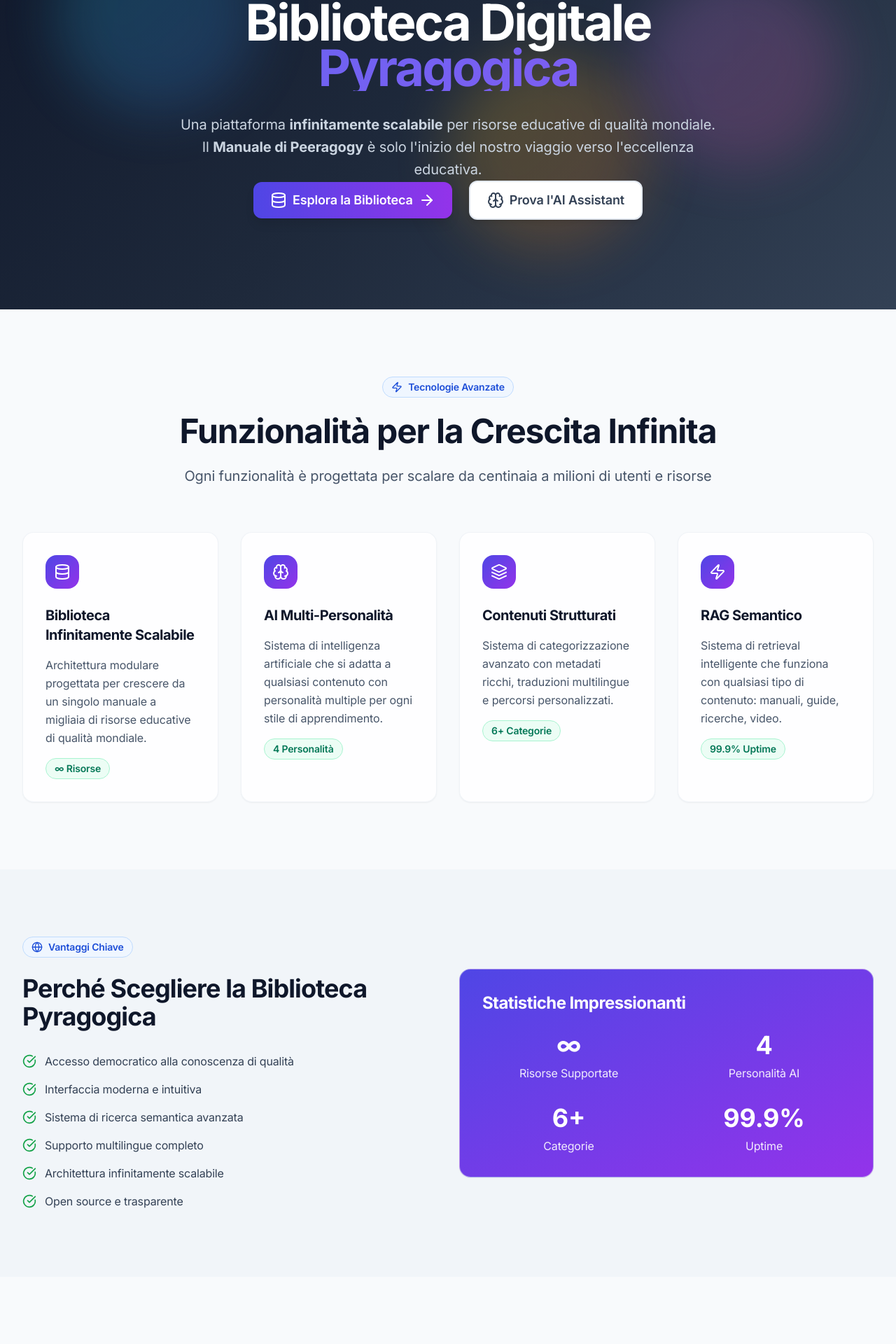
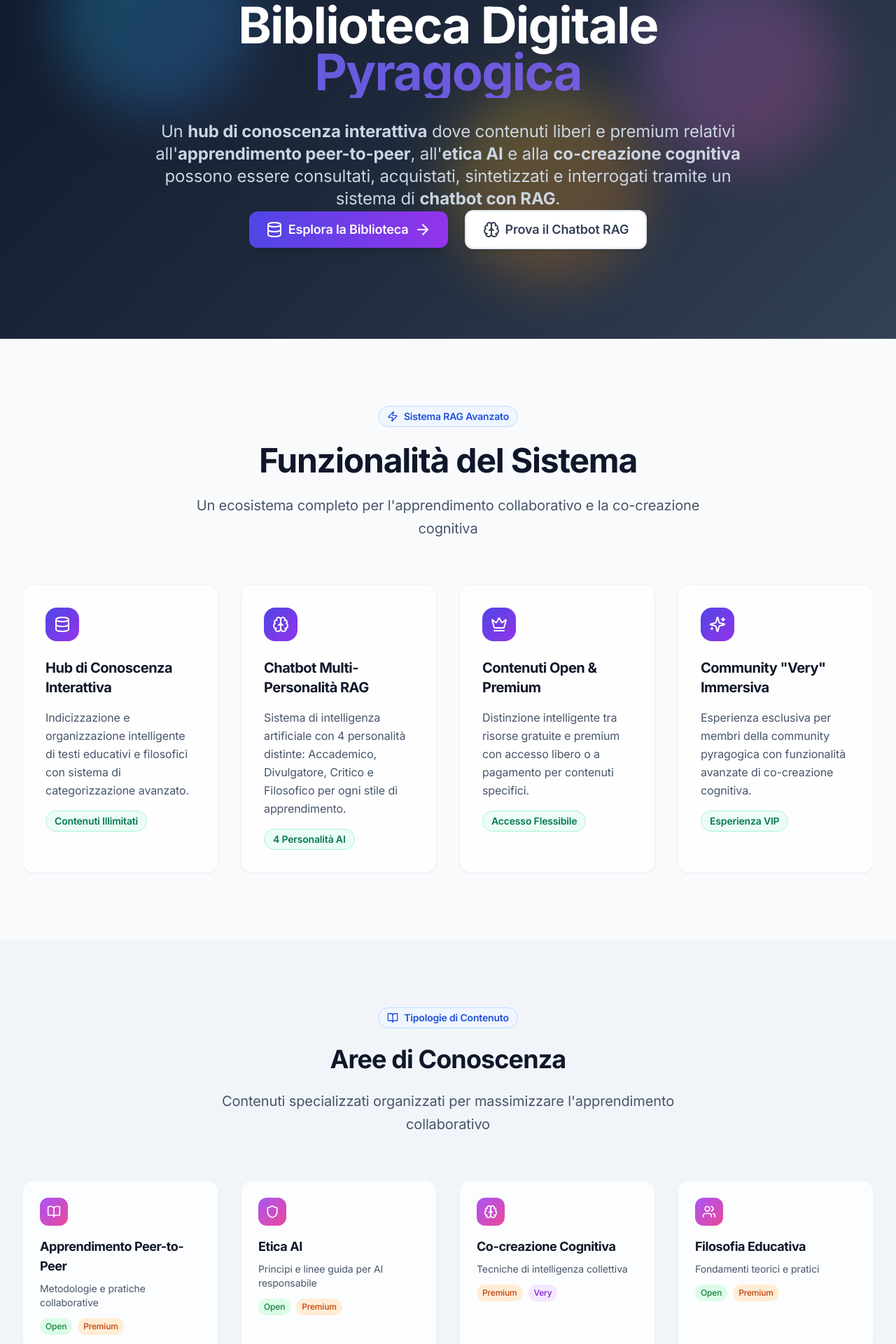
Before and after one commit to FTG-003/pyragogica, a React (Vite) app: page / in a window 1280 px wide. Shown: the part 287-2207 px from the top of the page at 70% size. Built offline with nearby package versions, Linux system fonts and the light colour scheme.

Commit message:
Fix Typography and Update Homepage Content

```diff
--- a/src/index.css
+++ b/src/index.css
@@ -130,7 +130,8 @@
     @apply text-3xl sm:text-4xl md:text-6xl lg:text-7xl font-bold text-white mb-4 sm:mb-6;
     font-feature-settings: 'ss01', 'ss02';
     letter-spacing: -0.04em;
-    line-height: 0.9;
+    line-height: 0.85; /* Fix per lettere tagliate */
+    padding-bottom: 0.1em; /* Spazio extra per discendenti */
   }
 
   .hero-subtitle {
@@ -213,6 +214,16 @@
   .message-system {
     @apply bg-slate-100/80 backdrop-blur-sm text-slate-700 border border-slate-200/50;
   }
+
+  /* Fix per testo tagliato */
+  .text-gradient {
+    background: linear-gradient(135deg, #6366f1 0%, #8b5cf6 100%);
+    -webkit-background-clip: text;
+    -webkit-text-fill-color: transparent;
+    background-clip: text;
+    padding-bottom: 0.1em; /* Spazio extra per lettere con discendenti */
+    line-height: 0.85; /* Line height ottimizzato */
+  }
 }
 
 @keyframes fadeInUp {
@@ -266,11 +277,6 @@
     background-size: 200px 100%;
   }
 
-  .text-gradient {
-    background: linear-gradient(135deg, #6366f1 0%, #8b5cf6 100%);
-    @apply bg-clip-text text-transparent;
-  }
-
   .shadow-modern {
     box-shadow: 0 20px 40px -10px rgba(0, 0, 0, 0.1);
   }
@@ -288,6 +294,7 @@
 
   .hero-title {
     @apply text-2xl leading-tight;
+    padding-bottom: 0.15em; /* Più spazio su mobile */
   }
 
   .hero-subtitle {
--- a/src/pages/HomePage.tsx
+++ b/src/pages/HomePage.tsx
@@ -1,60 +1,87 @@
 import React from 'react';
-import { BookOpen, Brain, Users, Zap, ArrowRight, Star, Globe, Shield, Database, Layers, CheckCircle } from 'lucide-react';
+import { BookOpen, Brain, Users, Zap, ArrowRight, Star, Globe, Shield, Database, Layers, CheckCircle, Crown, Lock, Sparkles } from 'lucide-react';
 
 const HomePage = () => {
   const features = [
     {
       icon: Database,
-      title: 'Biblioteca Infinitamente Scalabile',
-      description: 'Architettura modulare progettata per crescere da un singolo manuale a migliaia di risorse educative di qualità mondiale.',
-      stats: '∞ Risorse'
+      title: 'Hub di Conoscenza Interattiva',
+      description: 'Indicizzazione e organizzazione intelligente di testi educativi e filosofici con sistema di categorizzazione avanzato.',
+      stats: 'Contenuti Illimitati'
     },
     {
       icon: Brain,
-      title: 'AI Multi-Personalità',
-      description: 'Sistema di intelligenza artificiale che si adatta a qualsiasi contenuto con personalità multiple per ogni stile di apprendimento.',
-      stats: '4 Personalità'
+      title: 'Chatbot Multi-Personalità RAG',
+      description: 'Sistema di intelligenza artificiale con 4 personalità distinte: Accademico, Divulgatore, Critico e Filosofico per ogni stile di apprendimento.',
+      stats: '4 Personalità AI'
     },
     {
-      icon: Layers,
-      title: 'Contenuti Strutturati',
-      description: 'Sistema di categorizzazione avanzato con metadati ricchi, traduzioni multilingue e percorsi personalizzati.',
-      stats: '6+ Categorie'
+      icon: Crown,
+      title: 'Contenuti Open & Premium',
+      description: 'Distinzione intelligente tra risorse gratuite e premium con accesso libero o a pagamento per contenuti specifici.',
+      stats: 'Accesso Flessibile'
     },
     {
-      icon: Zap,
-      title: 'RAG Semantico',
-      description: 'Sistema di retrieval intelligente che funziona con qualsiasi tipo di contenuto: manuali, guide, ricerche, video.',
-      stats: '99.9% Uptime'
+      icon: Sparkles,
+      title: 'Community "Very" Immersiva',
+      description: 'Esperienza esclusiva per membri della community pyragogica con funzionalità avanzate di co-creazione cognitiva.',
+      stats: 'Esperienza VIP'
     }
   ];
 
   const benefits = [
-    'Accesso democratico alla conoscenza di qualità',
-    'Interfaccia moderna e intuitiva',
-    'Sistema di ricerca semantica avanzata',
-    'Supporto multilingue completo',
-    'Architettura infinitamente scalabile',
-    'Open source e trasparente'
+    'Accesso a contenuti peer-to-peer di qualità mondiale',
+    'Sistema RAG per sintesi e interrogazione intelligente',
+    'Distinzione chiara tra contenuti open e premium',
+    'Chatbot multi-personalità per ogni stile di apprendimento',
+    'Hub interattivo per co-creazione cognitiva',
+    'Community "Very" con accesso esclusivo'
+  ];
+
+  const contentTypes = [
+    {
+      icon: BookOpen,
+      title: 'Apprendimento Peer-to-Peer',
+      description: 'Metodologie e pratiche collaborative',
+      access: 'Open + Premium'
+    },
+    {
+      icon: Shield,
+      title: 'Etica AI',
+      description: 'Principi e linee guida per AI responsabile',
+      access: 'Open + Premium'
+    },
+    {
+      icon: Brain,
+      title: 'Co-creazione Cognitiva',
+      description: 'Tecniche di intelligenza collettiva',
+      access: 'Premium + Very'
+    },
+    {
+      icon: Users,
+      title: 'Filosofia Educativa',
+      description: 'Fondamenti teorici e pratici',
+      access: 'Open + Premium'
+    }
   ];
 
   const testimonials = [
     {
       name: 'Howard Rheingold',
       role: 'Co-fondatore, Progetto Peeragogy',
-      content: 'Una piattaforma che realizza la visione di una biblioteca digitale veramente collaborativa.',
+      content: 'Una piattaforma che realizza la visione di una biblioteca digitale veramente collaborativa e interattiva.',
       avatar: 'HR'
     },
     {
       name: 'Dr.ssa Maria Rossi',
       role: 'Ricercatrice, Scienze dell\'Educazione',
-      content: 'L\'architettura modulare permette di integrare facilmente nuove metodologie educative.',
+      content: 'Il sistema RAG multi-personalità offre un\'esperienza di apprendimento completamente nuova e personalizzata.',
       avatar: 'MR'
     },
     {
       name: 'Prof. Giovanni Bianchi',
       role: 'Esperto, Etica AI',
-      content: 'Un esempio eccellente di come l\'AI possa essere utilizzata responsabilmente nell\'educazione.',
+      content: 'Un esempio eccellente di come l\'AI possa essere utilizzata eticamente per democratizzare l\'accesso alla conoscenza.',
       avatar: 'GB'
     }
   ];
@@ -72,21 +99,28 @@ const HomePage = () => {
         <div className="container-modern hero-content">
           <div className="inline-flex items-center gap-3 px-6 py-3 bg-white/10 backdrop-blur-sm rounded-full text-white/90 text-sm font-semibold border border-white/20 animate-scale-in mb-8">
             <Star className="w-5 h-5 text-yellow-400" />
-            <span>Biblioteca Digitale Infinitamente Scalabile</span>
+            <span>Hub di Conoscenza Interattiva</span>
             <div className="w-2 h-2 bg-green-400 rounded-full animate-pulse"></div>
           </div>
 
           <div className="space-y-8">
-            <h1 className="hero-title animate-fade-in-up">
+            <h1 className="text-4xl sm:text-5xl md:text-6xl lg:text-7xl font-bold text-white mb-6 leading-[0.85] animate-fade-in-up">
               Biblioteca Digitale
-              <span className="block text-gradient animate-pulse">
+              <span className="block text-gradient animate-pulse" style={{
+                background: 'linear-gradient(135deg, #6366f1 0%, #8b5cf6 100%)',
+                WebkitBackgroundClip: 'text',
+                WebkitTextFillColor: 'transparent',
+                backgroundClip: 'text',
+                paddingBottom: '0.1em' // Fix per lettere tagliate
+              }}>
                 Pyragogica
               </span>
             </h1>
 
-            <p className="hero-subtitle animate-fade-in-up" style={{ animationDelay: '0.2s' }}>
-              Una piattaforma <strong>infinitamente scalabile</strong> per risorse educative di qualità mondiale.
-              Il <strong>Manuale di Peeragogy</strong> è solo l'inizio del nostro viaggio verso l'eccellenza educativa.
+            <p className="text-lg sm:text-xl md:text-2xl text-slate-300 max-w-4xl mx-auto leading-relaxed animate-fade-in-up" style={{ animationDelay: '0.2s' }}>
+              Un <strong>hub di conoscenza interattiva</strong> dove contenuti liberi e premium relativi all'<strong>apprendimento peer-to-peer</strong>,
+              all'<strong>etica AI</strong> e alla <strong>co-creazione cognitiva</strong> possono essere consultati, acquistati, sintetizzati e
+              interrogati tramite un sistema di <strong>chatbot con RAG</strong>.
             </p>
           </div>
 
@@ -99,7 +133,7 @@ const HomePage = () => {
 
             <button className="btn-modern btn-secondary group">
               <Brain className="w-6 h-6 group-hover:scale-110 transition-transform duration-300" />
-              <span className="text-lg">Prova l'AI Assistant</span>
+              <span className="text-lg">Prova il Chatbot RAG</span>
             </button>
           </div>
         </div>
@@ -111,13 +145,13 @@ const HomePage = () => {
           <div className="text-center mb-16">
             <div className="status-indicator status-info mb-6">
               <Zap className="w-4 h-4" />
-              <span>Tecnologie Avanzate</span>
+              <span>Sistema RAG Avanzato</span>
             </div>
             <h2 className="text-4xl md:text-5xl font-bold text-slate-900 mb-6">
-              Funzionalità per la Crescita Infinita
+              Funzionalità del Sistema
             </h2>
             <p className="text-xl text-slate-600 max-w-3xl mx-auto leading-relaxed">
-              Ogni funzionalità è progettata per scalare da centinaia a milioni di utenti e risorse
+              Un ecosistema completo per l'apprendimento collaborativo e la co-creazione cognitiva
             </p>
           </div>
 
@@ -146,8 +180,50 @@ const HomePage = () => {
         </div>
       </section>
 
+      {/* Content Types Section */}
+      <section className="section-modern bg-slate-100">
+        <div className="container-modern">
+          <div className="text-center mb-16">
+            <div className="status-indicator status-info mb-6">
+              <BookOpen className="w-4 h-4" />
+              <span>Tipologie di Contenuto</span>
+            </div>
+            <h2 className="text-4xl font-bold text-slate-900 mb-6">Aree di Conoscenza</h2>
+            <p className="text-xl text-slate-600 max-w-3xl mx-auto leading-relaxed">
+              Contenuti specializzati organizzati per massimizzare l'apprendimento collaborativo
+            </p>
+          </div>
+
+          <div className="grid-modern grid-4">
+            {contentTypes.map((type, index) => {
+              const Icon = type.icon;
+              return (
+                <div key={index} className="card-modern p-6 animate-fade-in-up" style={{ animationDelay: `${index * 0.1}s` }}>
+                  <div className="w-10 h-10 bg-gradient-to-br from-purple-500 to-pink-500 rounded-xl flex items-center justify-center mb-4">
+                    <Icon className="w-5 h-5 text-white" />
+                  </div>
+                  <h3 className="text-lg font-bold text-slate-900 mb-2">{type.title}</h3>
+                  <p className="text-slate-600 text-sm mb-3">{type.description}</p>
+                  <div className="flex items-center space-x-2">
+                    {type.access.includes('Open') && (
+                      <span className="px-2 py-1 bg-green-100 text-green-700 text-xs font-medium rounded-full">Open</span>
+                    )}
+                    {type.access.includes('Premium') && (
+                      <span className="px-2 py-1 bg-orange-100 text-orange-700 text-xs font-medium rounded-full">Premium</span>
+                    )}
+                    {type.access.includes('Very') && (
+                      <span className="px-2 py-1 bg-purple-100 text-purple-700 text-xs font-medium rounded-full">Very</span>
+                    )}
+                  </div>
+                </div>
+              );
+            })}
+          </div>
+        </div>
+      </section>
+
       {/* Benefits Section */}
-      <section className="section-modern bg-slate-100">
+      <section className="section-modern">
         <div className="container-modern">
           <div className="grid-modern grid-2" style={{ alignItems: 'center' }}>
             <div>
@@ -155,7 +231,7 @@ const HomePage = () => {
                 <Globe className="w-4 h-4" />
                 <span>Vantaggi Chiave</span>
               </div>
-              <h2 className="text-4xl font-bold text-slate-900 mb-8">Perché Scegliere la Biblioteca Pyragogica</h2>
+              <h2 className="text-4xl font-bold text-slate-900 mb-8">Perché Scegliere Pyragogica</h2>
               <div className="space-y-4">
                 {benefits.map((benefit, index) => (
                   <div key={index} className="flex items-center gap-3">
@@ -167,23 +243,23 @@ const HomePage = () => {
             </div>
 
             <div className="card-modern p-8 bg-gradient-to-br from-indigo-600 to-purple-600 text-white">
-              <h3 className="text-2xl font-bold mb-6 text-white">Statistiche Impressionanti</h3>
+              <h3 className="text-2xl font-bold mb-6 text-white">Capacità del Sistema</h3>
               <div className="grid-modern grid-2">
                 <div className="text-center">
-                  <div className="text-4xl font-bold mb-2">∞</div>
-                  <div className="opacity-90">Risorse Supportate</div>
+                  <div className="text-4xl font-bold mb-2">RAG</div>
+                  <div className="opacity-90">Retrieval Augmented</div>
                 </div>
                 <div className="text-center">
                   <div className="text-4xl font-bold mb-2">4</div>
                   <div className="opacity-90">Personalità AI</div>
                 </div>
                 <div className="text-center">
-                  <div className="text-4xl font-bold mb-2">6+</div>
-                  <div className="opacity-90">Categorie</div>
+                  <div className="text-4xl font-bold mb-2">∞</div>
+                  <div className="opacity-90">Contenuti Scalabili</div>
                 </div>
                 <div className="text-center">
-                  <div className="text-4xl font-bold mb-2">99.9%</div>
-                  <div className="opacity-90">Uptime</div>
+                  <div className="text-4xl font-bold mb-2">24/7</div>
+                  <div className="opacity-90">Disponibilità</div>
                 </div>
               </div>
             </div>
@@ -192,7 +268,7 @@ const HomePage = () => {
       </section>
 
       {/* Testimonials */}
-      <section className="section-modern">
+      <section className="section-modern bg-slate-100">
         <div className="container-modern">
           <div className="text-center mb-16">
             <div className="status-indicator status-success mb-6">
@@ -201,7 +277,7 @@ const HomePage = () => {
             </div>
             <h2 className="text-4xl font-bold text-slate-900 mb-6">Cosa Dicono gli Esperti</h2>
             <p className="text-xl text-slate-600 max-w-3xl mx-auto leading-relaxed">
-              Testimonianze da educatori e ricercatori che credono nella scalabilità dell'educazione
+              Feedback da educatori e ricercatori che utilizzano il sistema RAG per l'apprendimento collaborativo
             </p>
           </div>
 
@@ -235,35 +311,35 @@ const HomePage = () => {
       <section className="section-modern bg-gradient-to-br from-indigo-600 to-purple-600">
         <div className="container-modern text-center text-white">
           <h2 className="text-4xl md:text-5xl font-bold mb-6 text-white">
-            Inizia il Tuo Viaggio nell'Apprendimento
+            Inizia la Tua Esperienza di Apprendimento
           </h2>
           <p className="text-xl mb-10 opacity-90 max-w-3xl mx-auto leading-relaxed">
-            Esplora il Manuale di Peeragogy e scopri il futuro dell'apprendimento scalabile e collaborativo
+            Accedi al hub di conoscenza interattiva e scopri il potere del chatbot RAG multi-personalità
           </p>
 
           <div className="flex flex-col sm:flex-row items-center justify-center gap-6">
             <button className="btn-modern bg-white text-indigo-600 hover:bg-slate-100 shadow-xl">
               <Database className="w-6 h-6" />
-              <span className="text-lg font-bold">Esplora la Biblioteca</span>
+              <span className="text-lg font-bold">Esplora Contenuti</span>
             </button>
             <button className="btn-modern bg-transparent border-2 border-white text-white hover:bg-white hover:text-indigo-600">
               <Brain className="w-6 h-6" />
-              <span className="text-lg font-bold">Prova l'AI Assistant</span>
+              <span className="text-lg font-bold">Prova il Chatbot RAG</span>
             </button>
           </div>
 
           <div className="flex flex-wrap items-center justify-center gap-8 mt-12 opacity-80">
             <div className="flex items-center gap-2">
               <Shield className="w-4 h-4" />
-              <span className="text-sm">Infinitamente Scalabile</span>
+              <span className="text-sm">Contenuti Open & Premium</span>
             </div>
             <div className="flex items-center gap-2">
-              <Globe className="w-4 h-4" />
-              <span className="text-sm">Open Source</span>
+              <Brain className="w-4 h-4" />
+              <span className="text-sm">RAG Multi-Personalità</span>
             </div>
             <div className="flex items-center gap-2">
-              <Star className="w-4 h-4" />
-              <span className="text-sm">Community Driven</span>
+              <Crown className="w-4 h-4" />
+              <span className="text-sm">Community "Very"</span>
             </div>
           </div>
         </div>
```
